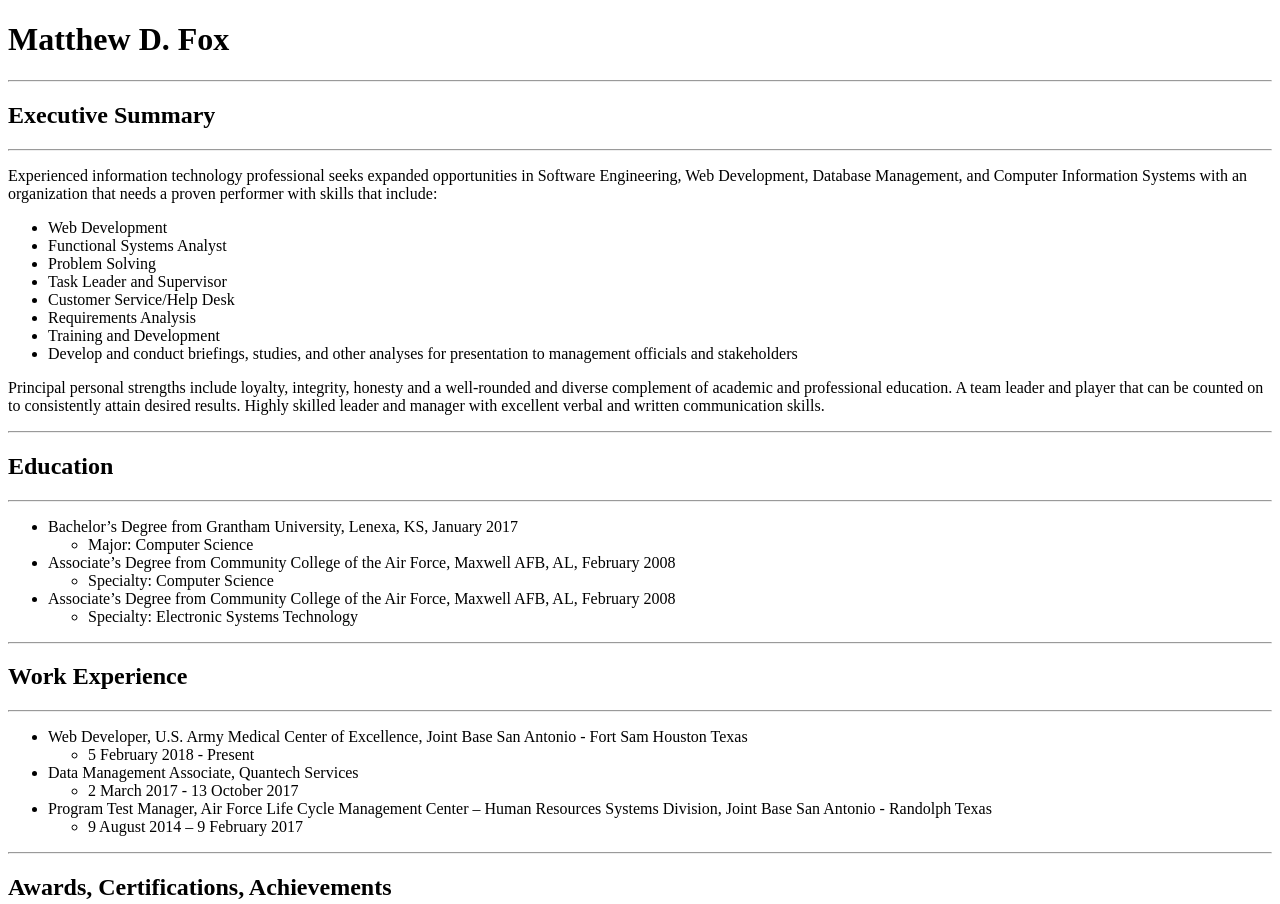
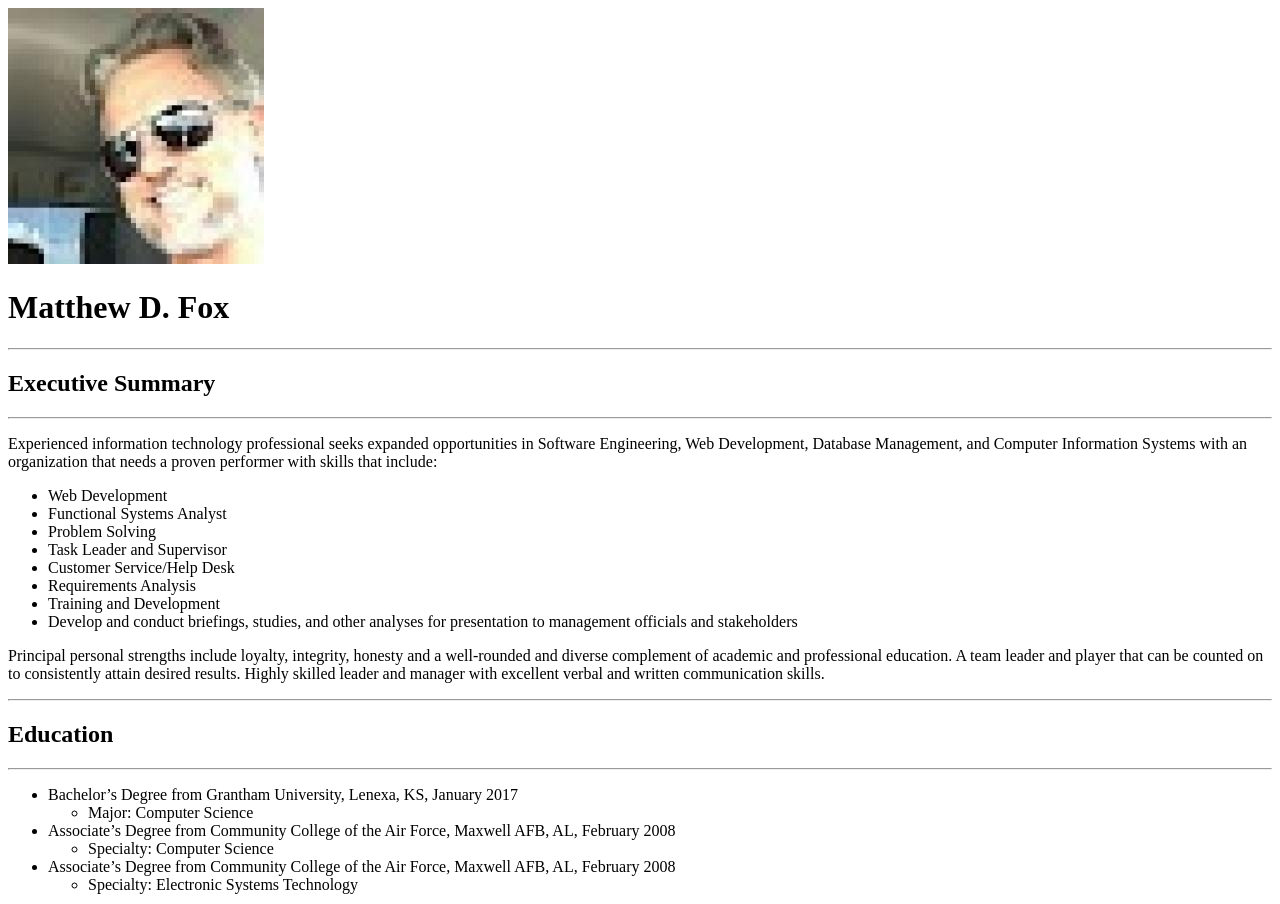
Before and after one commit to mdfox/capstone-1, a plain HTML site: page index.html in a window 1280 px wide. Shown: the top 904 px of the page. Drawn offline with Linux system fonts and the light colour scheme.

Commit message:
Adds gravatar image to main page

```diff
--- a/index.html
+++ b/index.html
@@ -6,6 +6,7 @@
     <title>My Resume</title>
   </head>
   <body>
+    <img src="./assets/images/gravatar.jpeg" alt="this guy" />
     <h1>Matthew D. Fox</h1>
     <hr />
     <!-- Summary -->
```
Also changed, not shown: assets/images/gravatar.jpeg (added).
